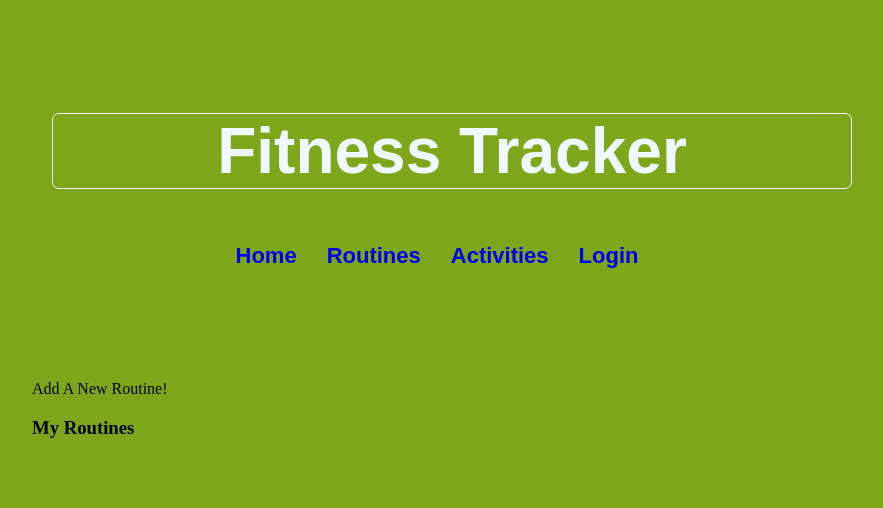
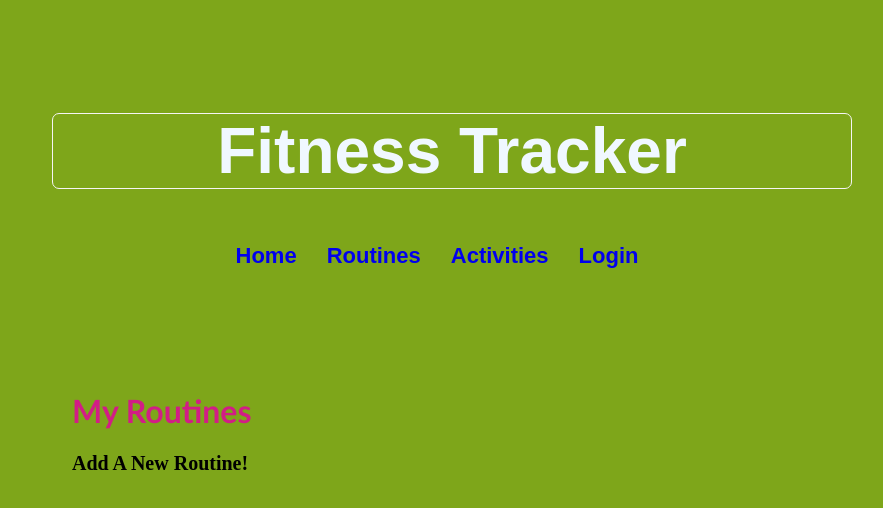
Before and after one commit to derhin1/FitnessTrackerFrontEnd, a React (Create React App) app: page /MyRoutines in a window 1280 px wide. Shown: the top 508 px of the page, without its empty margins (188-1071 px from the left). Built offline with nearby package versions, Linux system fonts and the light colour scheme.

Commit message:
Styling <p> tags

```diff
--- a/public/index.css
+++ b/public/index.css
@@ -26,7 +26,6 @@ h1 {
     display: flex;
     justify-content:left;
     margin-left: 40px;
-    font-weight: 0px;
 
 }
 
@@ -65,3 +64,13 @@ form > button {
       border: 1px solid white;
 
   }
+
+ #activity {
+     font-size: 20px;
+
+  }
+  p {
+      font-weight: bold;
+      font-size: 20px;
+      margin-left: 40px;
+  }
--- a/src/components/Activities.jsx
+++ b/src/components/Activities.jsx
@@ -43,7 +43,7 @@ const Activities = () => {
     <>
       <h1>All Activities</h1>
       {user.username ? (
-        <a onClick={handleClick}> Add A New Activity! </a>
+        <a onClick={handleClick}> <p>Add A New Activity!</p> </a>
       ) : null}
       {addActivity ? (
         <form
--- a/src/components/MyRoutines.jsx
+++ b/src/components/MyRoutines.jsx
@@ -58,7 +58,8 @@ const MyRoutines = ({ loginState }) => {
 
   return (
     <>
-      <a onClick={handleClick}> Add A New Routine! </a>
+    <h1>My Routines</h1>
+      <a onClick={handleClick}> <p>Add A New Routine!</p> </a>
       {routineForm ? (
         <form
           onSubmit={(event) => {
@@ -88,7 +89,6 @@ const MyRoutines = ({ loginState }) => {
       ) : null}
       {error ? <div>Routine Name already exists! Try again.</div> : null}
       {success ? <div>New routine has been added!</div> : null}
-      <h3>My Routines</h3>
       <div>
         {myRoutines.map((routine, i) => {
           return (
```
